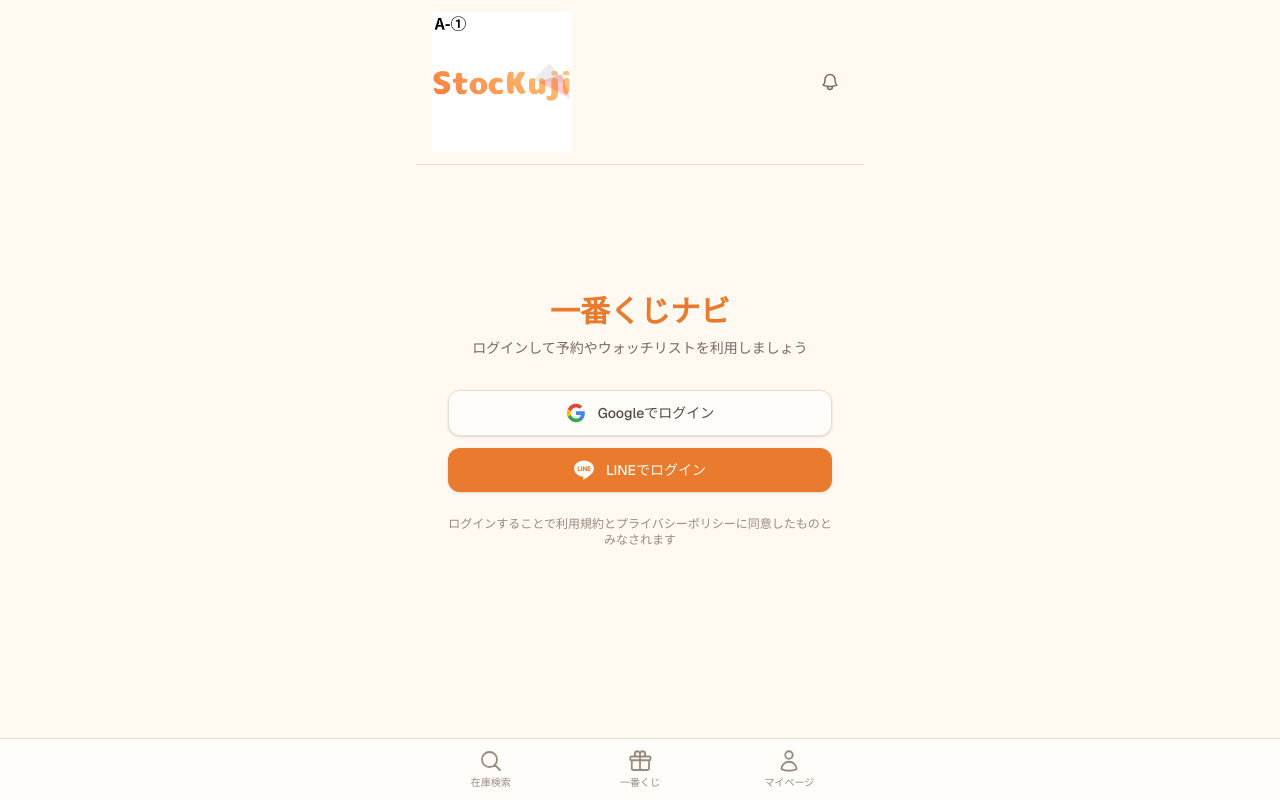
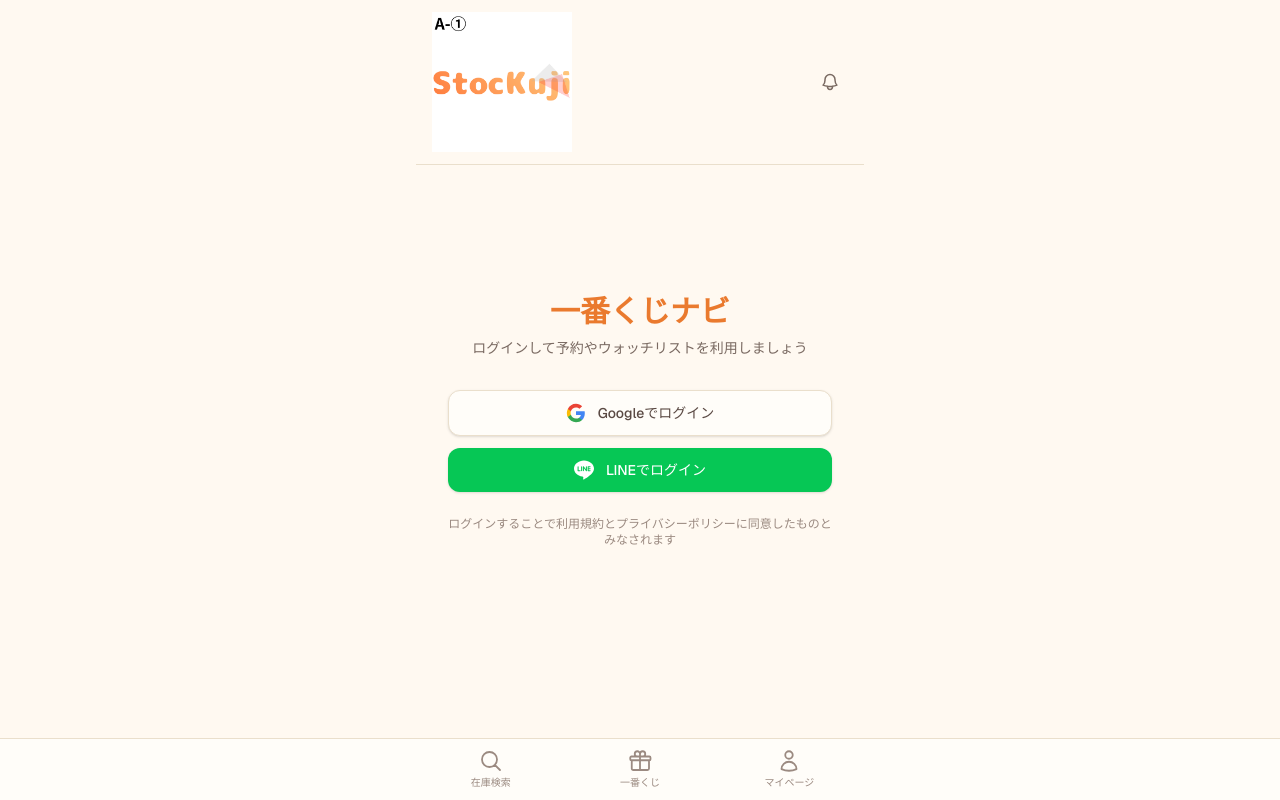
Before and after one commit to Masaharu1223/Hackathon_fortune, a Next.js app in the folder packages/frontend/: page /login in a window 1280 px wide. Built offline with nearby package versions, Linux system fonts and the light colour scheme; no server answers.

Commit message:
LINEの色を修正しました

```diff
--- a/packages/frontend/src/app/login/page.tsx
+++ b/packages/frontend/src/app/login/page.tsx
@@ -48,7 +48,7 @@
 
           <a
             href={getLineLoginUrl()}
-            className="flex w-full items-center justify-center gap-3 rounded-xl bg-brand px-4 py-3 text-sm font-medium text-on-brand shadow-sm transition-colors hover:bg-brand-hover"
+            className="flex w-full items-center justify-center gap-3 rounded-xl bg-[#06C755] px-4 py-3 text-sm font-medium text-white shadow-sm transition-colors hover:bg-[#05B34C]"
           >
             <svg className="h-5 w-5" viewBox="0 0 24 24" fill="currentColor">
               <path d="M19.365 9.863c.349 0 .63.285.63.631 0 .345-.281.63-.63.63H17.61v1.125h1.755c.349 0 .63.283.63.63 0 .344-.281.629-.63.629h-2.386c-.345 0-.627-.285-.627-.629V8.108c0-.345.282-.63.627-.63h2.386c.349 0 .63.285.63.63 0 .349-.281.63-.63.63H17.61v1.125h1.755zm-3.855 3.016c0 .27-.174.51-.432.596-.064.021-.133.031-.199.031-.211 0-.391-.09-.51-.25l-2.443-3.317v2.94c0 .344-.279.629-.631.629-.346 0-.626-.285-.626-.629V8.108c0-.27.173-.51.43-.595.06-.023.136-.033.194-.033.195 0 .375.104.495.254l2.462 3.33V8.108c0-.345.282-.63.63-.63.345 0 .63.285.63.63v4.771zm-5.741 0c0 .344-.282.629-.631.629-.345 0-.627-.285-.627-.629V8.108c0-.345.282-.63.627-.63.349 0 .631.285.631.63v4.771zm-2.466.629H4.917c-.345 0-.63-.285-.63-.629V8.108c0-.345.285-.63.63-.63.348 0 .63.285.63.63v4.141h1.756c.348 0 .629.283.629.63 0 .344-.282.629-.629.629M24 10.314C24 4.943 18.615.572 12 .572S0 4.943 0 10.314c0 4.811 4.27 8.842 10.035 9.608.391.082.923.258 1.058.59.12.301.079.766.038 1.08l-.164 1.02c-.045.301-.24 1.186 1.049.645 1.291-.539 6.916-4.078 9.436-6.975C23.176 14.393 24 12.458 24 10.314" />
```
